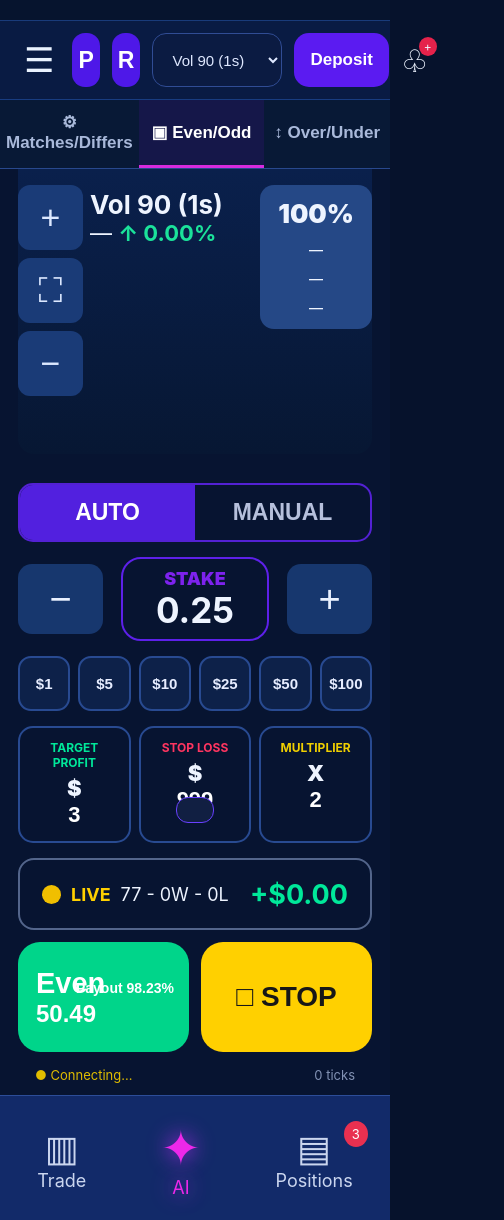
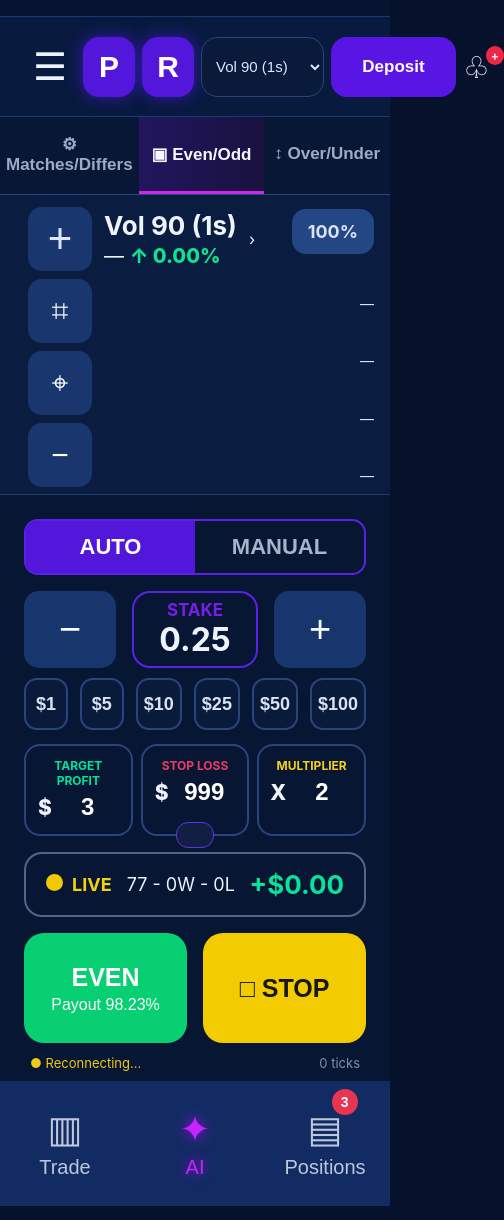
Before and after one commit to tonnyspartah-cmd/fxtrade-live-new, a plain HTML site: page index.html in a window 390 px wide. Shown: the part 121-1341 px from the top of the page, 504 px wide, since content can reach past the window. Drawn offline with Linux system fonts and the light colour scheme.

Commit message:
Add files via upload

```diff
--- a/app.js
+++ b/app.js
@@ -1,22 +1,32 @@
-(()=>{'use strict';
-const $=id=>document.getElementById(id);const state={ws:null,symbol:'1HZ90V',prices:[],digits:Array(10).fill(0),stake:.25,contract:'EVENODD',activeSide:null,auto:true,pending:null,balance:10000,net:0,wins:0,losses:0,reconnect:null};
-const ui={price:$('price'),change:$('change'),chart:$('chart'),digits:$('digits'),conn:$('connection'),ticks:$('ticks'),pnl:$('pnl'),record:$('record'),left:$('leftTrade'),stop:$('stopTrade')};
-function toast(s){const e=$('toast');e.textContent=s;e.classList.add('show');clearTimeout(toast.t);toast.t=setTimeout(()=>e.classList.remove('show'),1800)}
+(() => {
+'use strict';
+const $=id=>document.getElementById(id);
+const state={ws:null,symbol:'1HZ90V',prices:[],digits:Array(10).fill(0),stake:.25,contract:'EVENODD',mode:'AUTO',balance:10000,net:0,wins:0,losses:0,pending:null,stopped:false,reconnect:null,tickSerial:77};
+const ui={grid:$('digitGrid'),price:$('price'),change:$('change'),marketName:$('marketName'),canvas:$('chartCanvas'),connection:$('connection'),tickCount:$('tickCount'),stake:$('stake'),net:$('sessionNet'),session:$('sessionCount'),trade:$('tradeAction'),stop:$('stopAction'),target:$('targetProfit'),loss:$('stopLoss'),mult:$('multiplier'),scale1:$('scale1'),scale2:$('scale2'),scale3:$('scale3'),scale4:$('scale4')};
+function toast(t){const e=$('toast');e.textContent=t;e.classList.add('show');clearTimeout(window.__toast);window.__toast=setTimeout(()=>e.classList.remove('show'),1800)}
 function fmt(n){return Number(n).toLocaleString(undefined,{minimumFractionDigits:2,maximumFractionDigits:2})}
-function lastDigit(q){const s=String(q);const dec=(s.split('.')[1]||'');return Number(dec.length?dec.at(-1):String(Math.trunc(q)).at(-1))}
-function setConn(t,ok=false){ui.conn.textContent='● '+t;ui.conn.style.color=ok?'#16e79a':'#e0bd00'}
-function renderDigits(){const total=state.digits.reduce((a,b)=>a+b,0);if(!total)return;const p=state.digits.map(v=>v/total*100);let hi=0,lo=0;for(let i=1;i<10;i++){if(p[i]>p[hi])hi=i;if(p[i]<p[lo])lo=i}ui.digits.innerHTML=p.map((v,i)=>`<div class="digit ${i===lo?'red':i===hi?'green':''}"><b>${i}</b><small>${v.toFixed(1)}%</small><div class="bar"></div></div>`).join('')}
-function draw(){const c=ui.chart,x=c.getContext('2d'),d=devicePixelRatio||1,w=c.clientWidth,h=c.clientHeight;if(!w||!h)return;c.width=w*d;c.height=h*d;x.setTransform(d,0,0,d,0,0);x.clearRect(0,0,w,h);x.strokeStyle='#17366f';x.lineWidth=1;for(let i=0;i<10;i++){const yy=i*h/10;x.beginPath();x.moveTo(0,yy);x.lineTo(w,yy);x.stroke()}const p=state.prices.slice(-90);if(p.length<2)return;const min=Math.min(...p),max=Math.max(...p),r=max-min||1;x.beginPath();p.forEach((v,i)=>{const xx=i*(w-12)/(p.length-1)+6,yy=h-20-(v-min)/r*(h-40);i?x.lineTo(xx,yy):x.moveTo(xx,yy)});x.strokeStyle='#f4f7ff';x.lineWidth=2;x.stroke();$('high').textContent=fmt(max);$('mid').textContent=fmt((max+min)/2);$('low').textContent=fmt(min)}
-function update(){const q=state.prices.at(-1);if(q==null)return;ui.price.textContent=fmt(q);if(state.prices.length>1){const base=state.prices[0];ui.change.textContent=(q>=base?'↑ ':'↓ ')+Math.abs((q-base)/base*100).toFixed(2)+'%';ui.change.style.color=q>=base?'#12e89a':'#ff3a5f'}$('marketName').textContent=$('market').selectedOptions[0].textContent.replace(' Index','');$('ticks').textContent=state.prices.length+' ticks';renderDigits();draw();}
-function request(ws){ws.send(JSON.stringify({ticks:state.symbol,subscribe:1,req_id:1}));ws.send(JSON.stringify({ticks_history:state.symbol,count:100,end:'latest',style:'ticks',subscribe:0,req_id:2}));}
-function connect(){clearTimeout(state.reconnect);setConn('Connecting…');const ws=new WebSocket('wss://ws.binaryws.com/websockets/v3');state.ws=ws;ws.onopen=()=>{setConn('Live market connected',true);request(ws)};ws.onmessage=e=>{try{const d=JSON.parse(e.data);if(d.error){setConn(d.error.message||'Deriv error');return}if(d.msg_type==='history')load(d.history?.prices||[]);if(d.msg_type==='tick')tick(d.tick.quote)}catch(err){}};ws.onclose=()=>{setConn('Reconnecting…');state.reconnect=setTimeout(connect,2500)};ws.onerror=()=>setConn('Connection error')}
-function load(a){state.prices=a.map(Number).filter(Number.isFinite).slice(-100);state.digits=Array(10).fill(0);state.prices.forEach(q=>state.digits[lastDigit(q)]++);update()}
-function tick(q){q=Number(q);if(!Number.isFinite(q))return;state.prices.push(q);if(state.prices.length>120)state.prices.shift();state.digits[lastDigit(q)]++;if(state.pending)settle(q);if(state.activeSide&&state.auto&&!state.pending)place(state.activeSide);update()}
-function setStake(v){state.stake=Math.max(.25,Math.min(100,Math.round(v*100)/100));$('stake').textContent=state.stake.toFixed(2)}
-function label(side){if(state.contract==='EVENODD')return side==='left'?'Even':'Odd';if(state.contract==='OVERUNDER')return side==='left'?'Over':'Under';if(state.contract==='RISEFALL')return side==='left'?'Rise':'Fall';return side==='left'?'Match':'Differ'}
-function resetLeft(){ui.left.className='even';ui.left.innerHTML=`${label('left')} <small><span id="quote">50.49</span></small><em>Payout <span id="payout">98.23%</span></em>`}
-function place(side){if(state.pending||state.balance<state.stake)return;state.balance-=state.stake;state.pending={side,entry:state.prices.at(-1),stake:state.stake,contract:state.contract};ui.left.textContent='STOP';ui.left.className='stop';toast(label(side)+' demo trade started')}
-function settle(q){const t=state.pending;if(!t)return;const d=lastDigit(q);let win=false;if(t.contract==='EVENODD')win=t.side==='left'?d%2===0:d%2===1;else if(t.contract==='OVERUNDER')win=t.side==='left'?d>=4:d<=3;else if(t.contract==='RISEFALL')win=t.side==='left'?q>t.entry:q<t.entry;state.pending=null;const payout=win?t.stake*1.9823:0;state.net+=win?payout-t.stake:-t.stake;state.balance+=payout;if(win)state.wins++;else state.losses++;ui.pnl.textContent=(state.net>=0?'+$':'-$')+Math.abs(state.net).toFixed(2);ui.record.textContent=`77 - ${state.wins}W - ${state.losses}L`;toast(win?'WIN +$'+(payout-t.stake).toFixed(2):'LOSS -$'+t.stake.toFixed(2));if(state.activeSide&&state.auto)place(state.activeSide)}
-function stop(){state.activeSide=null;state.auto=false;state.pending=null;resetLeft();toast('Trading stopped')}
-ui.left.onclick=()=>{if(state.activeSide){stop();return}state.activeSide='left';state.auto=true;place('left')};ui.stopTrade.onclick=()=>stop();$('market').onchange=()=>{state.symbol=$('market').value;state.prices=[];state.digits=Array(10).fill(0);try{state.ws.close()}catch{}connect()};document.querySelectorAll('.contract-tabs button').forEach(b=>b.onclick=()=>{document.querySelectorAll('.contract-tabs button').forEach(x=>x.classList.remove('active'));b.classList.add('active');state.contract=b.dataset.contract;stop();});$('stakeMinus').onclick=()=>setStake(state.stake-.25);$('stakePlus').onclick=()=>setStake(state.stake+.25);document.querySelectorAll('[data-stake]').forEach(b=>b.onclick=()=>setStake(+b.dataset.stake));$('auto').onclick=()=>{state.auto=true;$('auto').classList.add('active');$('manual').classList.remove('active')};$('manual').onclick=()=>{state.auto=false;$('manual').classList.add('active');$('auto').classList.remove('active')};window.addEventListener('resize',draw);setStake(.25);connect();
+function lastDigit(q){const s=String(q);const m=s.replace(/\D/g,'');return m?Number(m.at(-1)):null}
+function setConn(t,ok=false){ui.connection.textContent='● '+t;ui.connection.style.color=ok?'#08e39b':'#f0ca17'}
+function currentLabel(){if(state.contract==='OVERUNDER')return state.lastSide==='right'?'UNDER':'OVER';if(state.contract==='MATCHES')return 'MATCH';return state.lastSide==='right'?'ODD':'EVEN'}
+function updateDigits(){const total=state.digits.reduce((a,b)=>a+b,0);if(!total)return;const p=state.digits.map(v=>v/total*100);let hi=0,lo=0;for(let i=1;i<10;i++){if(p[i]>p[hi])hi=i;if(p[i]<p[lo])lo=i}ui.grid.innerHTML=p.map((v,i)=>`<div class="digit ${i===hi?'green':''} ${i===lo?'red':''}"><b>${i}</b><small>${v.toFixed(1)}%</small></div>`).join('')}
+function drawChart(){const c=ui.canvas,ctx=c.getContext('2d'),dpr=devicePixelRatio||1,w=c.clientWidth,h=c.clientHeight;if(!w||!h)return;c.width=w*dpr;c.height=h*dpr;ctx.setTransform(dpr,0,0,dpr,0,0);ctx.clearRect(0,0,w,h);const p=state.prices.slice(-90);if(p.length<2)return;const min=Math.min(...p),max=Math.max(...p),r=max-min||1;ctx.strokeStyle='#183b70';ctx.lineWidth=1;for(let i=1;i<7;i++){const y=i*h/7;ctx.beginPath();ctx.moveTo(0,y);ctx.lineTo(w,y);ctx.stroke()}ctx.beginPath();p.forEach((v,i)=>{const x=i*(w-8)/(p.length-1)+4,y=h-18-(v-min)/r*(h-35);i?ctx.lineTo(x,y):ctx.moveTo(x,y)});ctx.strokeStyle='#f4f6ff';ctx.lineWidth=2.3;ctx.stroke()}
+function updateScales(){if(!state.prices.length)return;const p=state.prices.slice(-50),max=Math.max(...p),min=Math.min(...p),r=max-min||1;ui.scale1.textContent=fmt(max);ui.scale2.textContent=fmt(max-r*.33);ui.scale3.textContent=fmt(max-r*.66);ui.scale4.textContent=fmt(min)}
+function onTick(t){const q=Number(t.quote);if(!Number.isFinite(q))return;const prev=state.prices.at(-1);state.prices.push(q);if(state.prices.length>120)state.prices.shift();const d=lastDigit(q);if(d!==null)state.digits[d]++;ui.price.textContent=fmt(q);ui.change.textContent=`${q>prev?'↑':'↓'} ${(prev?Math.abs((q-prev)/prev*100):0).toFixed(2)}%`;ui.tickCount.textContent=state.prices.length+' ticks';updateDigits();drawChart();updateScales();if(state.pending)settle(q)}
+function loadHistory(prices){state.prices=prices.map(Number).filter(Number.isFinite).slice(-100);state.digits=Array(10).fill(0);state.prices.forEach(q=>{const d=lastDigit(q);if(d!==null)state.digits[d]++});updateDigits();drawChart();updateScales();if(state.prices.length)ui.price.textContent=fmt(state.prices.at(-1))}
+function subscribe(){const ws=state.ws;if(!ws||ws.readyState!==WebSocket.OPEN)return;ws.send(JSON.stringify({ticks_history:state.symbol,count:100,end:'latest',style:'ticks',req_id:1}));ws.send(JSON.stringify({ticks:state.symbol,subscribe:1,req_id:2}))}
+function connect(){clearTimeout(state.reconnect);setConn('Connecting…');const ws=new WebSocket('wss://ws.binaryws.com/websockets/v3');state.ws=ws;ws.onopen=()=>{setConn('Live market connected',true);subscribe()};ws.onmessage=e=>{try{const d=JSON.parse(e.data);if(d.error){setConn('Deriv data error');console.warn(d.error);return}if(d.msg_type==='history'&&d.history?.prices)loadHistory(d.history.prices);if(d.msg_type==='tick'&&d.tick)onTick(d.tick)}catch(err){console.warn(err)}};ws.onerror=()=>setConn('Connection error');ws.onclose=()=>{setConn('Reconnecting…');state.reconnect=setTimeout(connect,2500)}}
+function setStake(v){state.stake=Math.max(.25,Math.min(100,Math.round(v*100)/100));ui.stake.textContent=state.stake.toFixed(2)}
+function setContract(c){state.contract=c;document.querySelectorAll('.contract-tabs button').forEach(b=>b.classList.toggle('active',b.dataset.contract===c));updateActionLabel()}
+function updateActionLabel(){ui.trade.classList.remove('active-stop');ui.trade.innerHTML=`${currentLabel()} <small id="payoutText">Payout 98.23%</small>`}
+function startTrade(){if(state.pending){toast('Wait for the current contract to finish.');return}if(state.stopped){toast('Trading is stopped.');return}if(!state.prices.length){toast('Waiting for live market data.');return}if(state.balance<state.stake){toast('Demo balance is too low.');return}const side=currentLabel();state.balance-=state.stake;state.pending={side,entry:state.prices.at(-1),stake:state.stake,contract:state.contract};ui.trade.textContent='■ STOP';ui.trade.classList.add('active-stop');toast(side+' demo trade started')}
+function settle(q){const t=state.pending;if(!t)return;const d=lastDigit(q);let win=false;if(t.contract==='EVENODD')win=t.side==='EVEN'?d%2===0:d%2===1;else if(t.contract==='OVERUNDER')win=t.side==='OVER'?d>=5:d<=4;else win=d===0;const mult=Math.max(.01,Number(ui.mult.value)||2);const profit=win?t.stake*mult:t.stake;state.pending=null;state.tickSerial++;if(win){state.balance+=profit;state.net+=profit-state.stake;state.wins++}else{state.net-=state.stake;state.losses++}ui.net.textContent=(state.net>=0?'+$':'-$')+Math.abs(state.net).toFixed(2);ui.session.textContent=`${state.tickSerial} - ${state.wins}W - ${state.losses}L`;ui.trade.classList.remove('active-stop');updateActionLabel();checkLimits();toast(win?`WIN +$${(profit-state.stake).toFixed(2)}`:`LOSS -$${state.stake.toFixed(2)}`)}
+function checkLimits(){const target=Number(ui.target.value)||0,sl=Number(ui.loss.value)||0;if(target&&state.net>=target)state.stopped=true;if(sl&&state.net<=-sl)state.stopped=true;ui.stop.textContent=state.stopped?'▶ RESUME':'□ STOP'}
+$('market').onchange=e=>{state.symbol=e.target.value;ui.marketName.textContent=e.target.options[e.target.selectedIndex].text;state.prices=[];state.digits=Array(10).fill(0);try{state.ws.close()}catch(_){}connect()};
+document.querySelectorAll('.contract-tabs button').forEach(b=>b.onclick=()=>setContract(b.dataset.contract));
+document.querySelectorAll('[data-delta]').forEach(b=>b.onclick=()=>setStake(state.stake+Number(b.dataset.delta)));
+document.querySelectorAll('[data-stake]').forEach(b=>b.onclick=()=>setStake(Number(b.dataset.stake)));
+ui.trade.onclick=startTrade;
+ui.stop.onclick=()=>{if(state.pending){state.pending=null;ui.trade.classList.remove('active-stop');updateActionLabel()}state.stopped=!state.stopped;ui.stop.textContent=state.stopped?'▶ RESUME':'□ STOP';toast(state.stopped?'Trading stopped':'Trading resumed')};
+$('autoMode').onclick=()=>{state.mode='AUTO';$('autoMode').classList.add('active');$('manualMode').classList.remove('active')};$('manualMode').onclick=()=>{state.mode='MANUAL';$('manualMode').classList.add('active');$('autoMode').classList.remove('active')};
+window.addEventListener('resize',drawChart);setStake(.25);updateActionLabel();connect();
 })();
--- a/index.html
+++ b/index.html
@@ -1,26 +1,59 @@
 <!doctype html>
 <html lang="en">
 <head>
-<meta charset="utf-8"><meta name="viewport" content="width=device-width,initial-scale=1,viewport-fit=cover">
-<title>FXTRADE.live</title><link rel="stylesheet" href="styles.css">
+<meta charset="utf-8">
+<meta name="viewport" content="width=device-width,initial-scale=1,viewport-fit=cover">
+<title>FXTRADE.live</title>
+<link rel="stylesheet" href="styles.css">
 </head>
 <body>
 <div class="app">
-<header class="topbar">
-  <button class="icon-btn">☰</button><div class="brand"><div><b>FX</b>TRADE<span>.live</span></div><small>TRADE SMARTER · TRADE FASTER</small></div>
-  <div class="top-icons"><span>⌯</span><span>♡</span><span>⋮</span></div>
-</header>
-<section class="controlbar"><button class="hamb">☰</button><button class="pill">P</button><button class="pill">R</button><select id="market"><option value="1HZ90V">Vol 90 (1s)</option><option value="1HZ100V">Vol 100 (1s)</option><option value="1HZ75V">Vol 75 (1s)</option><option value="1HZ50V">Vol 50 (1s)</option><option value="1HZ30V">Vol 30 (1s)</option><option value="1HZ10V">Vol 10 (1s)</option></select><button class="deposit">Deposit</button><span class="bell">♧<i>+</i></span></section>
-<section class="contract-tabs"><button data-contract="MATCHES">⚙ Matches/Differs</button><button class="active" data-contract="EVENODD">▣ Even/Odd</button><button data-contract="OVERUNDER">↕ Over/Under</button></section>
-<section class="market-head"><div class="zoom"><button>+</button><button>⛶</button><button>−</button></div><div class="market-title"><b id="marketName">Vol 90 (1s)</b><span id="price">—</span> <strong id="change">↑ 0.00%</strong></div><div class="scale">100%<small id="high">—</small><small id="mid">—</small><small id="low">—</small></div><canvas id="chart"></canvas></section>
-<section class="digits" id="digits"></section>
-<section class="mode"><button id="auto" class="active">AUTO</button><button id="manual">MANUAL</button></section>
-<section class="stake-row"><button id="stakeMinus">−</button><div><label>STAKE</label><strong id="stake">0.25</strong></div><button id="stakePlus">+</button></section>
-<section class="quick"><button data-stake="1">$1</button><button data-stake="5">$5</button><button data-stake="10">$10</button><button data-stake="25">$25</button><button data-stake="50">$50</button><button data-stake="100">$100</button></section>
-<section class="risk"><div><b>TARGET PROFIT</b><span>$ <input id="target" value="3"></span></div><div><b>STOP LOSS</b><span>$ <input id="stop" value="999"></span></div><div><b>MULTIPLIER</b><span>X <input id="mult" value="2"></span></div></section>
-<section class="session"><div><span class="dot"></span><b>LIVE</b><span id="record">77 - 0W - 0L</span></div><strong id="pnl">+$0.00</strong></section>
-<section class="actions"><button id="leftTrade" class="even">Even <small><span id="quote">50.49</span></small><em>Payout <span id="payout">98.23%</span></em></button><button id="stopTrade" class="stop">□ STOP</button></section>
-<section class="status"><span id="connection">● Connecting…</span><span id="ticks">0 ticks</span></section>
-<nav class="bottom"><span>▥<small>Trade</small></span><span class="ai">✦<small>AI</small></span><span>▤<small>Positions</small><i>3</i></span></nav>
-</div><div id="toast"></div><script src="app.js"></script>
-</body></html>
+  <header class="topbar">
+    <button class="icon-btn">☰</button>
+    <div class="brand"><div><span>FX</span>TRADE<span class="live">.live</span></div><small>TRADE SMARTER · TRADE FASTER</small></div>
+    <div class="top-actions"><span>↗</span><span>♡</span><span>⋮</span></div>
+  </header>
+
+  <section class="controlbar">
+    <button class="icon-btn">☰</button><button class="pill">P</button><button class="pill">R</button>
+    <select id="market"><option value="1HZ90V">Vol 90 (1s)</option><option value="1HZ100V">Vol 100 (1s)</option><option value="1HZ75V">Vol 75 (1s)</option><option value="1HZ50V">Vol 50 (1s)</option><option value="1HZ25V">Vol 25 (1s)</option><option value="1HZ10V">Vol 10 (1s)</option></select>
+    <button class="deposit">Deposit</button><span class="bell">♧<b>+</b></span>
+  </section>
+
+  <section class="contract-tabs">
+    <button data-contract="MATCHES">⚙ Matches/Differs</button>
+    <button class="active" data-contract="EVENODD">▣ Even/Odd</button>
+    <button data-contract="OVERUNDER">↕ Over/Under</button>
+  </section>
+
+  <section class="market-panel">
+    <div class="market-title"><button class="chart-tool">+</button><div><strong id="marketName">Vol 90 (1s)</strong><div><span id="price">—</span> <em id="change">↑ 0.00%</em></div></div><span>›</span></div>
+    <div class="chart-tools"><button>⌗</button><button>⌖</button><button>−</button></div>
+    <div class="chart-wrap"><canvas id="chartCanvas"></canvas><div class="scale"><strong>100%</strong><span id="scale1">—</span><span id="scale2">—</span><span id="scale3">—</span><span id="scale4">—</span></div></div>
+  </section>
+
+  <section class="digits-row" id="digitGrid"></section>
+
+  <section class="mode"><button id="autoMode" class="active">AUTO</button><button id="manualMode">MANUAL</button></section>
+
+  <section class="stake-row"><button class="square" data-delta="-1">−</button><div class="stake-box"><b>STAKE</b><strong id="stake">0.25</strong></div><button class="square" data-delta="1">+</button></section>
+  <div class="presets"><button data-stake="1">$1</button><button data-stake="5">$5</button><button data-stake="10">$10</button><button data-stake="25">$25</button><button data-stake="50">$50</button><button data-stake="100">$100</button></div>
+
+  <section class="risk-row">
+    <div><b>TARGET PROFIT</b><label>$ <input id="targetProfit" value="3" inputmode="decimal"></label></div>
+    <div><b>STOP LOSS</b><label>$ <input id="stopLoss" value="999" inputmode="decimal"></label></div>
+    <div><b>MULTIPLIER</b><label>X <input id="multiplier" value="2" inputmode="decimal"></label></div>
+  </section>
+
+  <section class="live-row"><div><span class="dot"></span><b>LIVE</b> <span id="sessionCount">77 - 0W - 0L</span></div><strong id="sessionNet">+$0.00</strong></section>
+
+  <section class="action-row"><button id="tradeAction" class="trade-action">Even <small id="payoutText">Payout 98.23%</small></button><button id="stopAction" class="stop-action">□ STOP</button></section>
+
+  <div class="status"><span id="connection">● Connecting…</span><span id="tickCount">0 ticks</span></div>
+
+  <nav class="bottom-nav"><button>▥<small>Trade</small></button><button class="ai">✦<small>AI</small></button><button>▤<small>Positions</small><b>3</b></button></nav>
+</div>
+<div id="toast" class="toast"></div>
+<script src="app.js"></script>
+</body>
+</html>
```
Also changed, not shown: styles.css.
